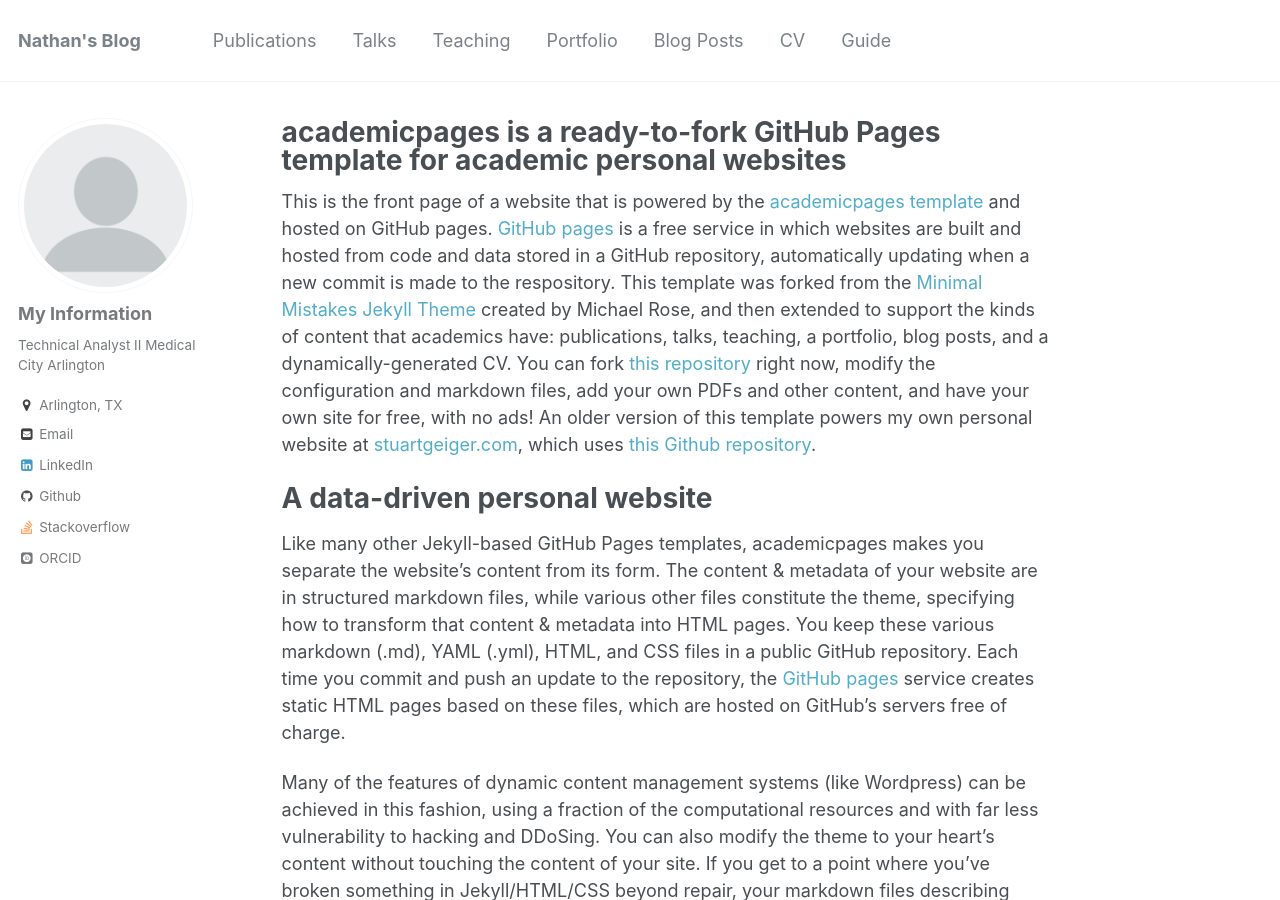
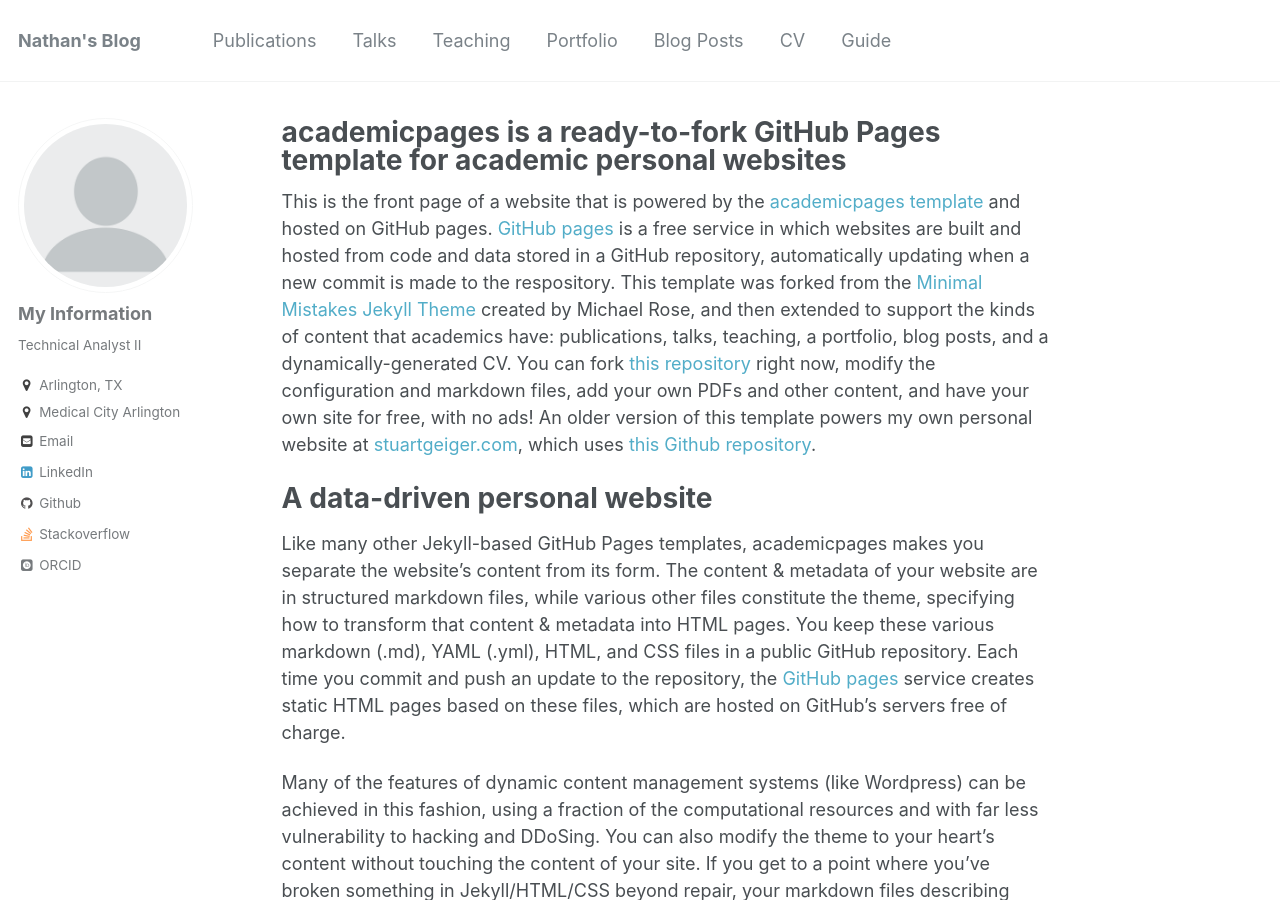
Before and after one commit to natpalmer1776/natpalmer1776.github.io, a Jekyll site: the page built from _pages/about.md, in a window 1280 px wide and 900 px high. Built offline with Jekyll 4.4.1, drawn with Linux system fonts in a browser that asks for light colours; some web fonts are replaced; part of the change alters nothing that is shown.

```diff
--- a/_config.yml
+++ b/_config.yml
@@ -81,9 +81,8 @@ analytics:
 author:
   name             : "My Information"
   avatar           : "profile.png"
-  bio              : "Technical Analyst II
-  Medical City Arlington"
-  employer         : #"Medical City Arlington"
+  bio              : "Technical Analyst II"
+  employer         : "Medical City Arlington"
   location         : "Arlington, TX"
   googlescholar    : #"http://yourfullgooglescholarurl.com"
   email            : "natpalmer1776@gmail.com"
```
